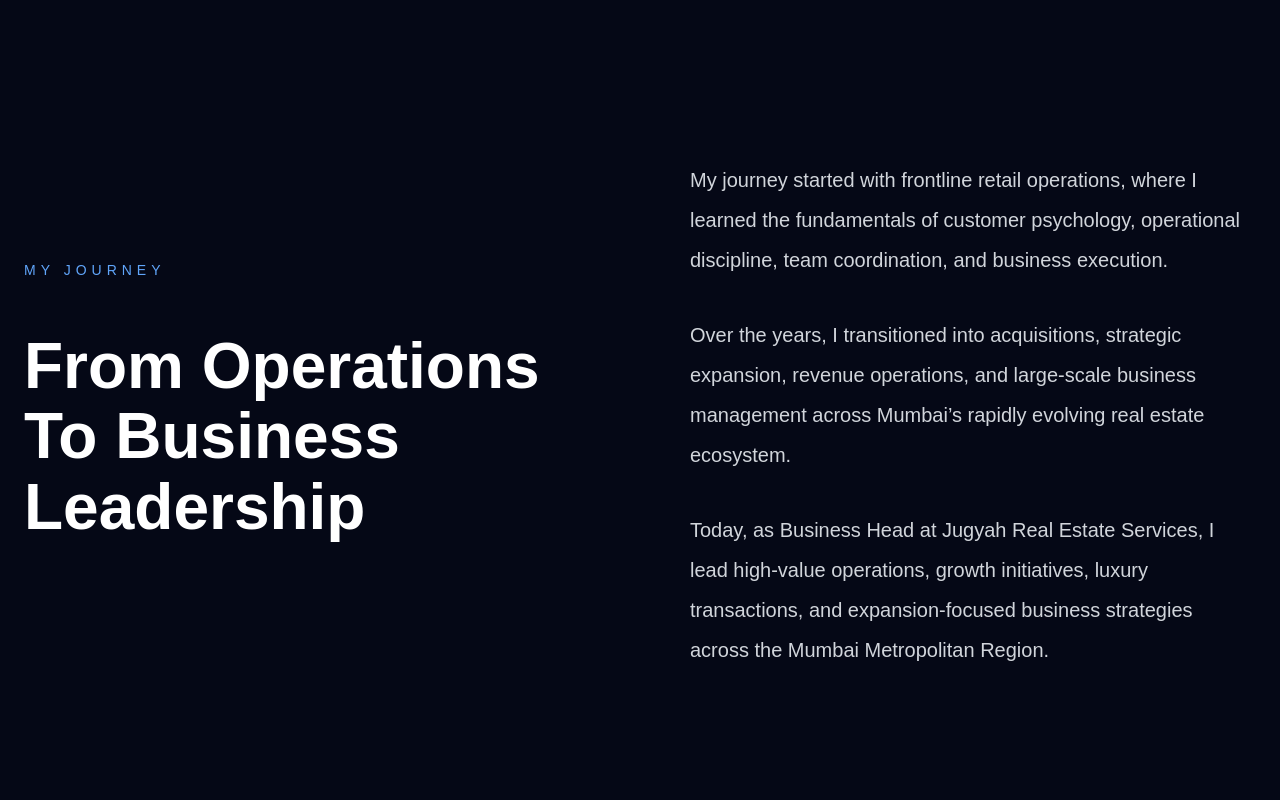
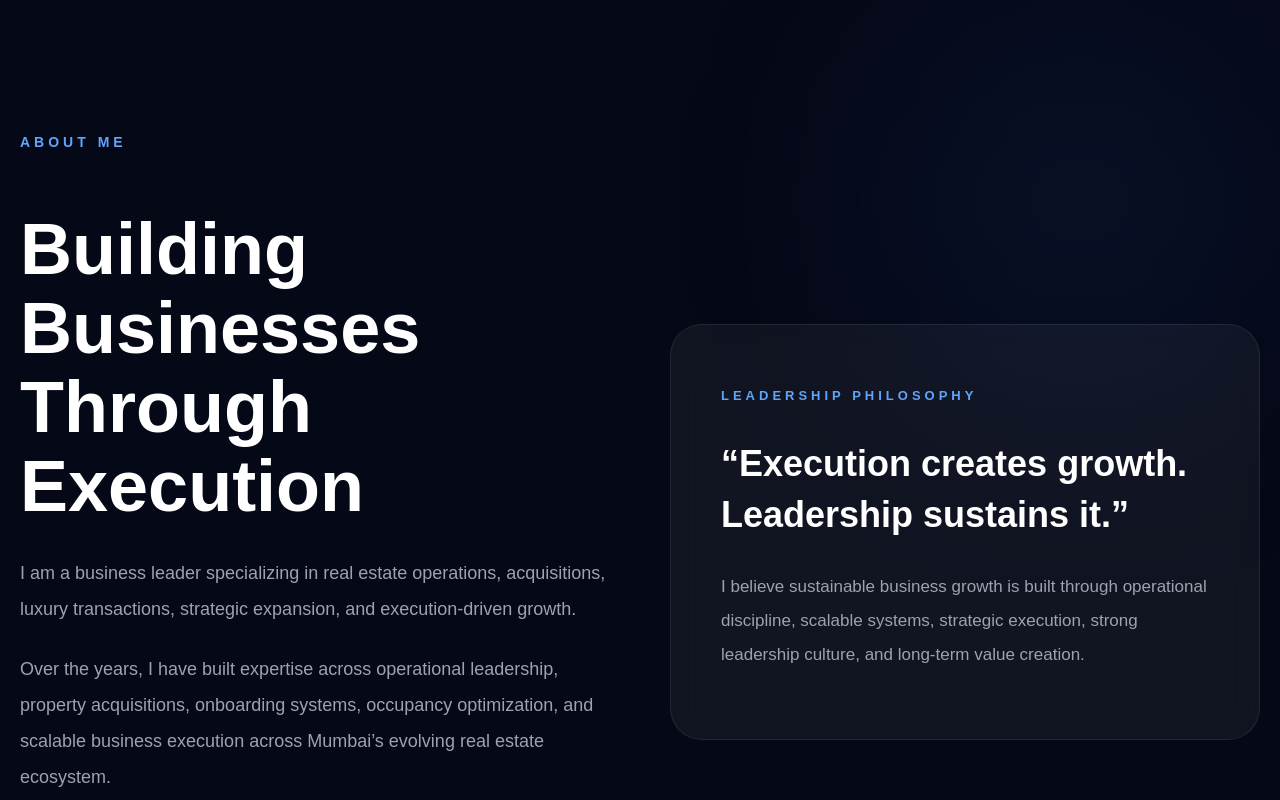
Before and after one commit to shivamgupta95/shivam-portfolio, a Next.js app: page / in a window 1280 px wide. Shown: the part 800-1600 px from the top of the page. Built offline with nearby package versions, Linux system fonts and the light colour scheme.

Commit message:
premium about section

```diff
--- a/components/About.tsx
+++ b/components/About.tsx
@@ -1,91 +1,189 @@
+"use client";
+
 export default function About() {
+
   return (
+
     <section
       style={{
-        padding: "140px 24px",
-        position: "relative"
+        padding: "120px 20px",
+        position: "relative",
+      }}
+    >
+
+      {/* BACKGROUND GLOW */}
+      <div
+        style={{
+          position: "absolute",
+          width: "400px",
+          height: "400px",
+          background: "rgba(59,130,246,0.08)",
+          filter: "blur(120px)",
+          top: "0",
+          right: "0",
+          borderRadius: "50%",
+        }}
+      />
+
+      <div
+        style={{
+          maxWidth: "1300px",
+          margin: "0 auto",
+          position: "relative",
+          zIndex: 2,
         }}
       >
 
         <div
           style={{
-          maxWidth: "1400px",
-          margin: "0 auto",
             display: "grid",
             gridTemplateColumns: "repeat(auto-fit,minmax(320px,1fr))",
-          gap: "100px",
-          alignItems: "center"
+            gap: "60px",
+            alignItems: "center",
           }}
         >
 
-        {/* LEFT SIDE */}
+          {/* LEFT */}
           <div>
 
             <p
               style={{
                 color: "#60A5FA",
                 textTransform: "uppercase",
-              letterSpacing: "5px",
+                letterSpacing: "4px",
+                marginBottom: "18px",
                 fontSize: "14px",
-              marginBottom: "24px"
+                fontWeight: "600",
               }}
             >
-            My Journey
+              About Me
             </p>
 
             <h2
               style={{
-              fontSize: "clamp(42px,5vw,72px)",
+                fontSize: "clamp(42px,7vw,72px)",
                 lineHeight: "1.1",
-              marginBottom: "40px"
+                marginBottom: "28px",
               }}
             >
-            From Operations To Business Leadership
+              Building Businesses
+              <br />
+              Through Execution
             </h2>
-
-        </div>
-
-        {/* RIGHT SIDE */}
-        <div>
 
             <p
               style={{
-              color: "#d1d5db",
-              fontSize: "20px",
+                color: "#9CA3AF",
                 lineHeight: "2",
-              marginBottom: "35px"
+                fontSize: "18px",
+                marginBottom: "24px",
               }}
             >
-            My journey started with frontline retail operations, where I learned
-            the fundamentals of customer psychology, operational discipline,
-            team coordination, and business execution.
+              I am a business leader specializing in real estate
+              operations, acquisitions, luxury transactions,
+              strategic expansion, and execution-driven growth.
             </p>
 
             <p
               style={{
-              color: "#d1d5db",
-              fontSize: "20px",
+                color: "#9CA3AF",
                 lineHeight: "2",
-              marginBottom: "35px"
+                fontSize: "18px",
+                marginBottom: "24px",
               }}
             >
-            Over the years, I transitioned into acquisitions, strategic expansion,
-            revenue operations, and large-scale business management across Mumbai’s
-            rapidly evolving real estate ecosystem.
+              Over the years, I have built expertise across
+              operational leadership, property acquisitions,
+              onboarding systems, occupancy optimization,
+              and scalable business execution across Mumbai’s
+              evolving real estate ecosystem.
             </p>
 
             <p
               style={{
-              color: "#d1d5db",
-              fontSize: "20px",
-              lineHeight: "2"
+                color: "#9CA3AF",
+                lineHeight: "2",
+                fontSize: "18px",
               }}
             >
-            Today, as Business Head at Jugyah Real Estate Services,
-            I lead high-value operations, growth initiatives,
-            luxury transactions, and expansion-focused business strategies
-            across the Mumbai Metropolitan Region.
+              My approach combines strategic thinking,
+              operational discipline, leadership accountability,
+              and growth-focused execution to build sustainable
+              business performance.
             </p>
+
+          </div>
+
+          {/* RIGHT CARD */}
+          <div>
+
+            <div
+              style={{
+                background: "rgba(255,255,255,0.05)",
+                border: "1px solid rgba(255,255,255,0.08)",
+                borderRadius: "32px",
+                padding: "50px",
+                backdropFilter: "blur(14px)",
+                transition: "0.35s",
+              }}
+
+              onMouseEnter={(e) => {
+                e.currentTarget.style.transform = "translateY(-10px)";
+                e.currentTarget.style.border =
+                  "1px solid rgba(96,165,250,0.35)";
+                e.currentTarget.style.boxShadow =
+                  "0 0 40px rgba(37,99,235,0.18)";
+              }}
+
+              onMouseLeave={(e) => {
+                e.currentTarget.style.transform = "translateY(0px)";
+                e.currentTarget.style.border =
+                  "1px solid rgba(255,255,255,0.08)";
+                e.currentTarget.style.boxShadow = "none";
+              }}
+            >
+
+              <p
+                style={{
+                  color: "#60A5FA",
+                  marginBottom: "20px",
+                  textTransform: "uppercase",
+                  letterSpacing: "4px",
+                  fontSize: "13px",
+                  fontWeight: "600",
+                }}
+              >
+                Leadership Philosophy
+              </p>
+
+              <h3
+                style={{
+                  fontSize: "36px",
+                  lineHeight: "1.4",
+                  marginBottom: "30px",
+                }}
+              >
+                “Execution creates growth.
+                <br />
+                Leadership sustains it.”
+              </h3>
+
+              <p
+                style={{
+                  color: "#9CA3AF",
+                  lineHeight: "2",
+                  fontSize: "17px",
+                }}
+              >
+                I believe sustainable business growth is built
+                through operational discipline, scalable systems,
+                strategic execution, strong leadership culture,
+                and long-term value creation.
+              </p>
+
+            </div>
+
+          </div>
 
         </div>
 
```
Lines whose indentation alone changed are shown as unchanged.
